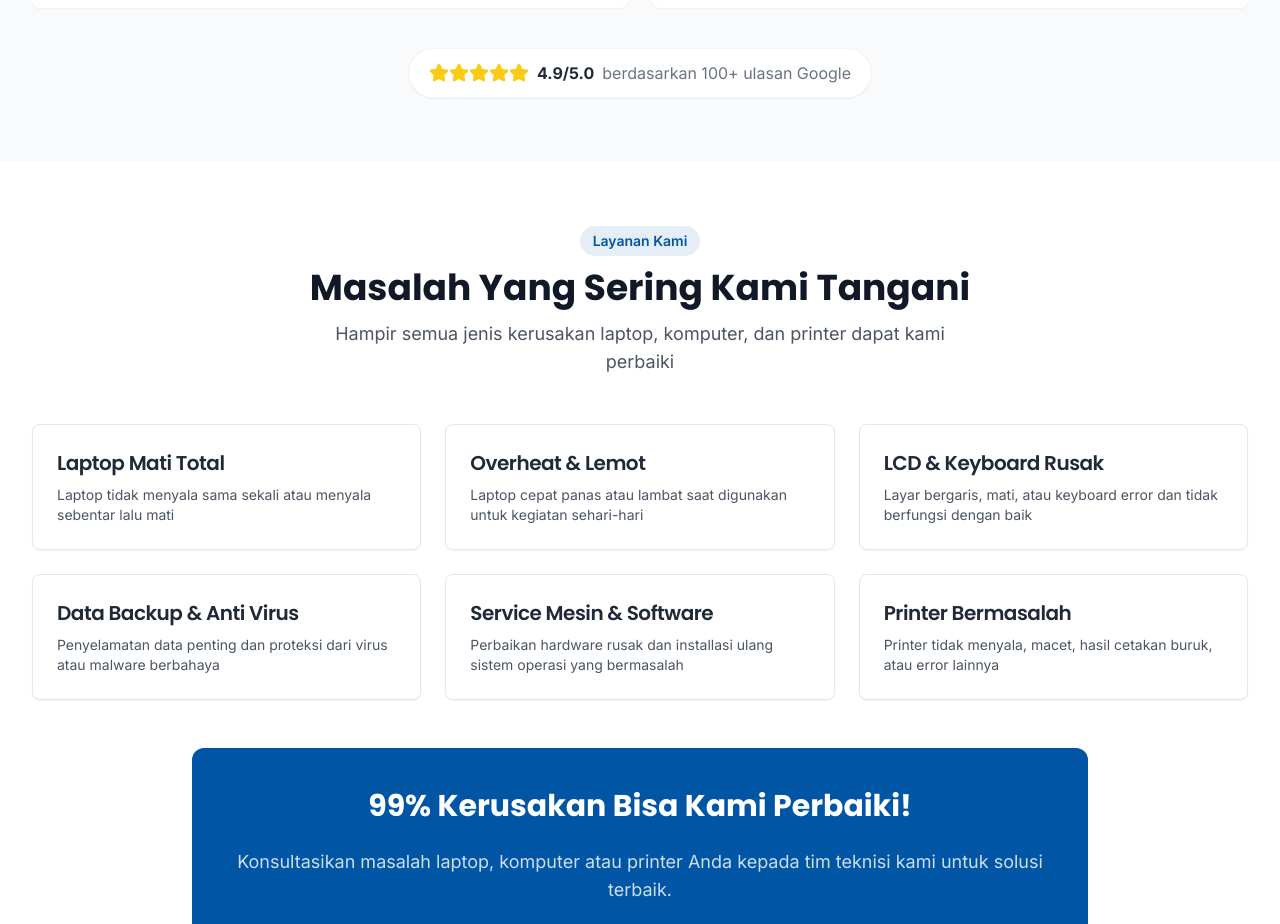
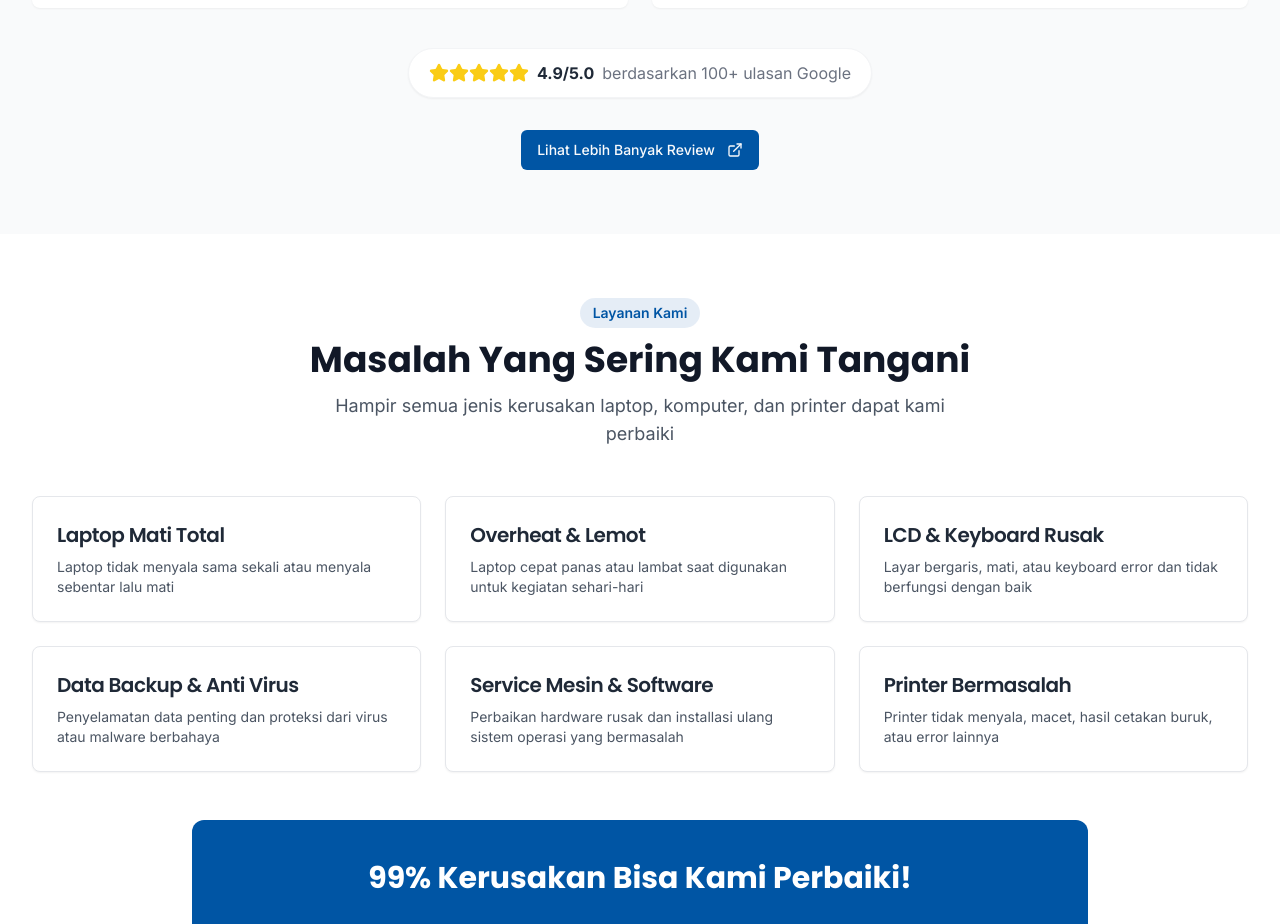
Before and after one commit to yogabayusavira/Centra-titiran-bandung, a React (Vite) app: page / in a window 1280 px wide. Shown: the part 2280-3204 px from the top of the page. Built offline with nearby package versions, Linux system fonts and the light colour scheme.

Commit message:
Add "More Reviews" button
Add a button to the Testimonials section that links to the Google Maps review page.

```diff
--- a/src/components/Testimonials.tsx
+++ b/src/components/Testimonials.tsx
@@ -2,7 +2,8 @@
 import React from "react";
 import { Badge } from "@/components/ui/badge";
 import { Card, CardContent } from "@/components/ui/card";
-import { Star } from "lucide-react";
+import { Button } from "@/components/ui/button";
+import { Star, ExternalLink } from "lucide-react";
 
 const Testimonials = () => {
   const testimonials = [
@@ -81,6 +82,16 @@ const Testimonials = () => {
             <span className="text-gray-500">berdasarkan 100+ ulasan Google</span>
           </div>
         </div>
+
+        <div className="mt-8 text-center">
+          <Button
+            variant="default"
+            className="bg-centra-blue hover:bg-centra-blue/90"
+            onClick={() => window.open("https://maps.app.goo.gl/e1WQ6tFpWefPnXMn6", "_blank")}
+          >
+            Lihat Lebih Banyak Review <ExternalLink className="ml-1" size={16} />
+          </Button>
+        </div>
       </div>
     </section>
   );
```
